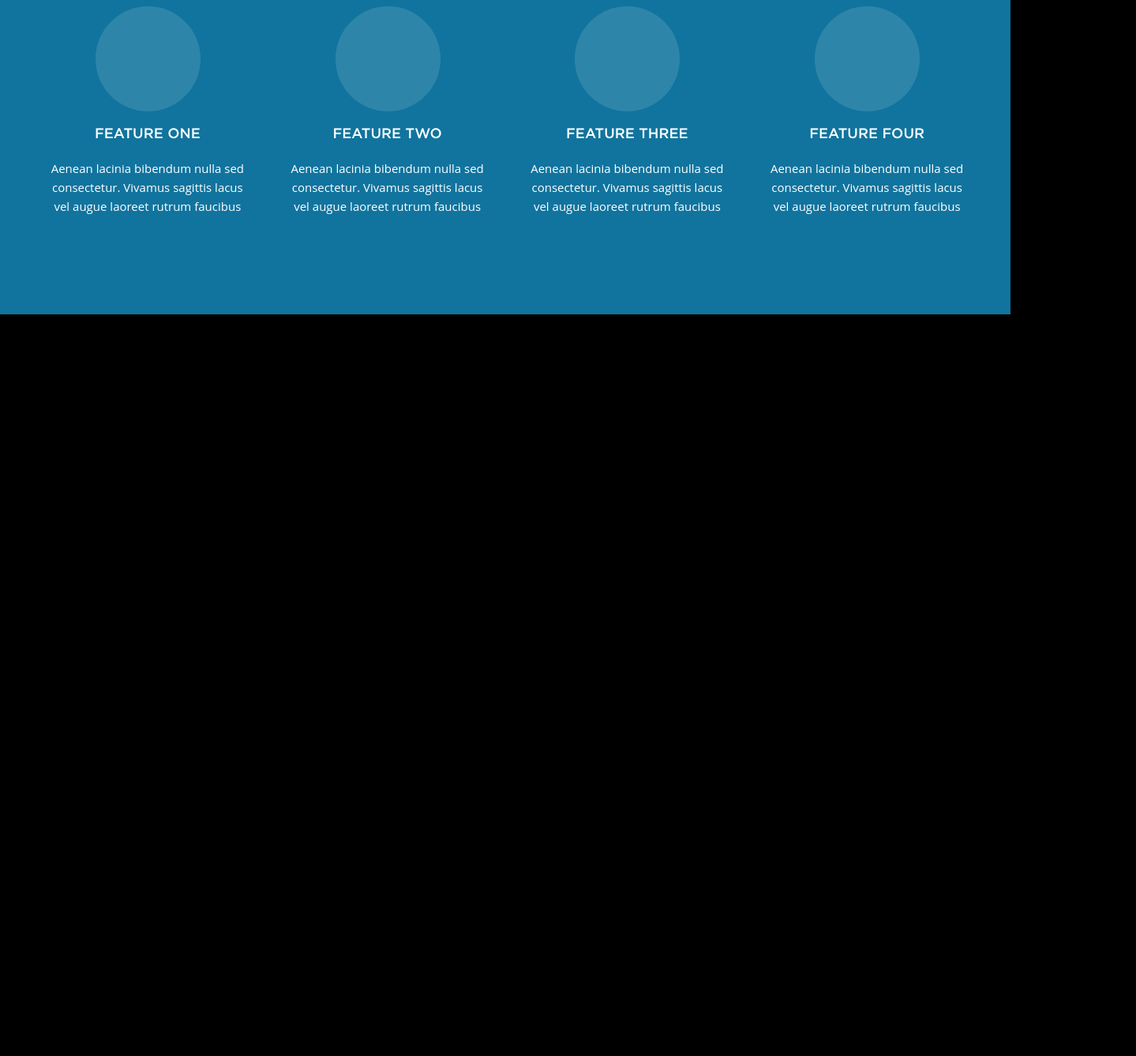
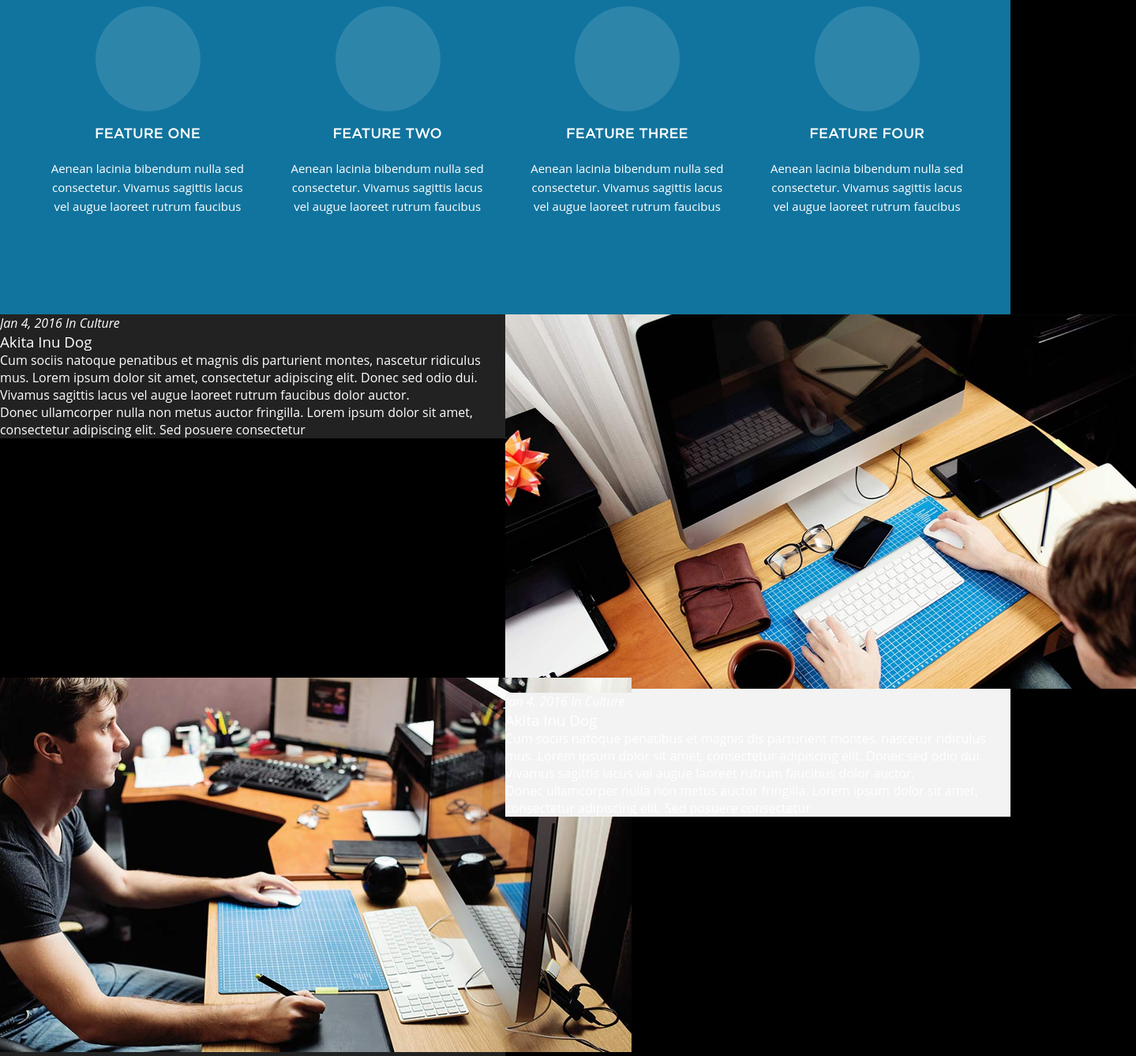
Before and after one commit to anvartdinovtimurlinux/Creative-Digital-Agency, a plain HTML site: page index.html in a window 1280 px wide. Shown: the part 1220-2557 px from the top of the page at 79% size, 1439 px wide, since content can reach past the window. Before the commit the page ends 1618 px from the top, so only its background shows below. Drawn offline with Linux system fonts and the light colour scheme; files whose address does not match are found by name; a web font is replaced by a local one.

Commit message:
Начал работу над третьим блоком

```diff
--- a/css/style.css
+++ b/css/style.css
@@ -338,3 +338,25 @@ body {
   font-size: 15px;
   line-height: 24px;
 }
+
+.news {
+  height: 920px;
+}
+
+.news-item {
+  height: 50%;
+}
+
+.news-left {
+  float: left;
+  width: 50%;
+
+  background-color: #222222;
+}
+
+.news-right {
+  float: right;
+  width: 50%;
+
+  background-color: #f3f3f3;
+}
--- a/index.html
+++ b/index.html
@@ -126,7 +126,40 @@
     </section>
 
     <section class="news">
+      <article class="news-item news-1">
+        <div class="news-left news-text">
+          <address class="news-address">
+            <time class="news-time">Jan 4, 2016</time>
+            <span class="news-category">In Culture</span>
+          </address>
 
+          <h3 class="news-title">Akita Inu Dog</h3>
+
+          <p class="news-text">Cum sociis natoque penatibus et magnis dis parturient montes, nascetur ridiculus mus. Lorem ipsum dolor sit amet, consectetur adipiscing elit. Donec sed odio dui. Vivamus sagittis lacus vel augue laoreet rutrum faucibus dolor auctor.<br>Donec ullamcorper nulla non metus auctor fringilla. Lorem ipsum dolor sit amet, consectetur adipiscing elit. Sed posuere consectetur</p>
+        </div>
+
+        <div class="news-right news-img">
+          <img src="img/news-right.png" alt="">
+        </div>
+      </article>
+
+      <article class="news-item news-2">
+        <div class="news-left news-img">
+          <img src="img/news-left.png" alt="">
+        </div>
+
+        <div class="news-right news-text">
+          <address class="news-address">
+            <time class="news-time">Jan 4, 2016</time>
+            <span class="news-category">In Culture</span>
+          </address>
+
+          <h3 class="news-title">Akita Inu Dog</h3>
+
+          <p class="news-text">Cum sociis natoque penatibus et magnis dis parturient montes, nascetur ridiculus mus. Lorem ipsum dolor sit amet, consectetur adipiscing elit. Donec sed odio dui. Vivamus sagittis lacus vel augue laoreet rutrum faucibus dolor auctor.<br>Donec ullamcorper nulla non metus auctor fringilla. Lorem ipsum dolor sit amet, consectetur adipiscing elit. Sed posuere consectetur</p>
+        </div>
+
+      </article>
     </section>
 
     <section class="blog">
```
Also changed, not shown: Creative-Digital-Agency-Website-Template-Free-PSD/news-left.png (added), Creative-Digital-Agency-Website-Template-Free-PSD/news-right.png (added), css/header.png (deleted), img/news-left.png (added), img/news-right.png (added), 2 other files.
